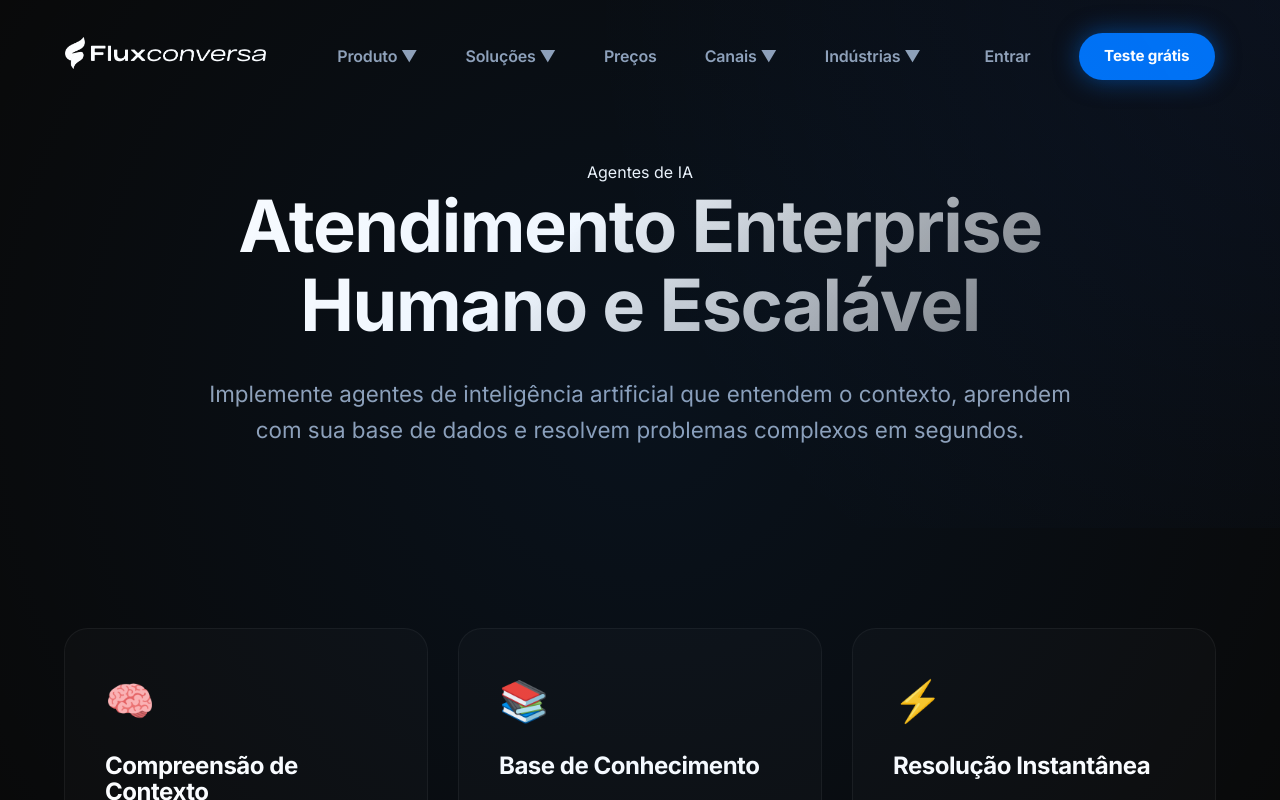
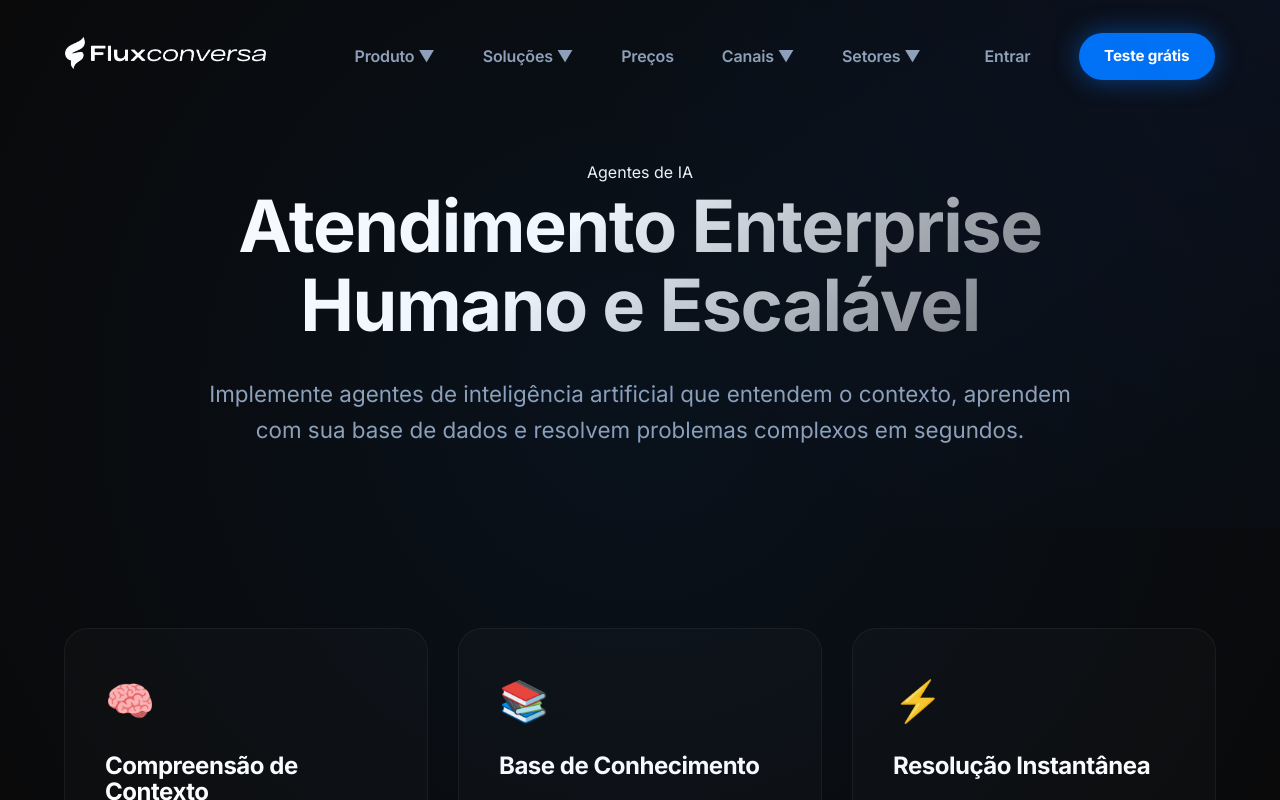
Before and after one commit to gabrielpiment/Flux1, a Nuxt app: page /agentes-ia in a window 1280 px wide. Shown: the top 800 px of the page. Built offline with nearby package versions, Linux system fonts and the light colour scheme.

Commit message:
refactor: rename Industrias to Setores in header and footer

```diff
--- a/app/components/TheFooter.vue
+++ b/app/components/TheFooter.vue
@@ -82,7 +82,7 @@
           <NuxtLink to="/canais/todos-canais">Todos os canais</NuxtLink>
         </div>
         <div class="footer-column">
-          <h4>INDÚSTRIAS</h4>
+          <h4>SETORES</h4>
           <NuxtLink to="/industrias/varejo-ecommerce">Varejo e e-commerce</NuxtLink>
           <NuxtLink to="/industrias/servicos-financeiros">Serviços financeiros</NuxtLink>
           <NuxtLink to="/industrias/viagens-lazer">Viagens e lazer</NuxtLink>
--- a/app/shared/constants/navigation.ts
+++ b/app/shared/constants/navigation.ts
@@ -44,7 +44,7 @@ export const navLinks: NavItem[] = [
         ]
     },
     {
-        label: 'Indústrias',
+        label: 'Setores',
         href: '#',
         hasDropdown: true,
         submenu: [
```
